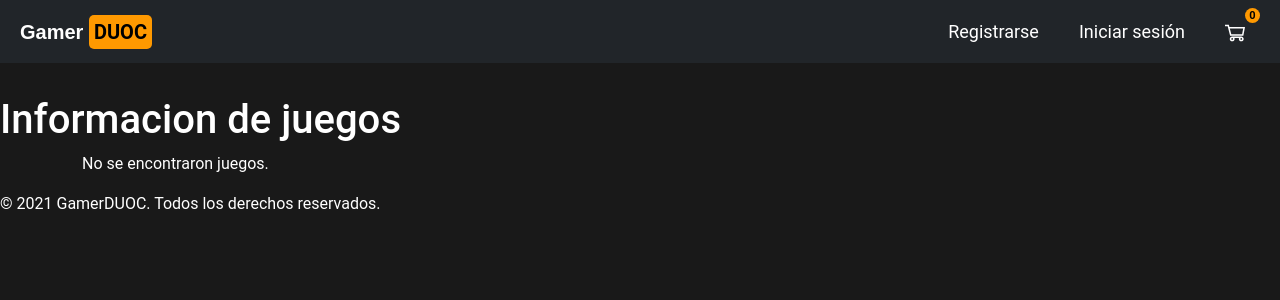
After one commit to c4miloarriagada/django_app, a Django app: page /info-juegos in a window 1280 px wide. The commit adds this page. Shown: the top 300 px of the page. Run offline with Django 5.2, Linux system fonts and the light colour scheme; data that the repository does not hold is empty.

Commit message:
feature: added info-juegos

```diff
--- a/duocgame/urls.py
+++ b/duocgame/urls.py
@@ -21,6 +21,7 @@ from .views import (
     mod_juegos,
     eliminar_juego,
     game_list,
+    info_games
 )
 
 urlpatterns = [
@@ -42,5 +43,6 @@ urlpatterns = [
     path("form_juegos/", form_juegos, name="form_juegos"),
     path("mod_juegos/<int:idgame>/", mod_juegos, name="mod_juegos"),
     path("eliminar_juego/<int:idgame>/", eliminar_juego, name="eliminar_juego"),
+    path("info-juegos", info_games, name="info-juegos"),
     path("api/juegos/", game_list, name="game_list")
 ]
--- a/duocgame/views.py
+++ b/duocgame/views.py
@@ -1,3 +1,4 @@
+import requests
 from django.contrib.auth import authenticate, get_user_model, login
 from django.contrib.auth.decorators import login_required
 from django.http import HttpResponse
@@ -10,7 +11,6 @@ from rest_framework.parsers import JSONParser
 from django.views.decorators.csrf import csrf_exempt
 from .models import Game
 from .serializers import GameSerializer
-
 from .models import UserProfile
 from .models import Game
 # Create your views here.
@@ -156,6 +156,18 @@ def visualizacion(request):
     return render(request, "visualizacion.html")
 
 
+def info_games(request):
+    url_api = 'https://www.freetogame.com/api/games'
+    response = requests.get(url_api)
+    if response.status_code == 200:
+        juegos = response.json()
+    else:
+        juegos = []
+
+    to_render = {"juegos": juegos}
+    return render(request, 'info_juegos.html', to_render)
+
+
 def wip(request):
     if request.user.is_authenticated:
         perfil = request.session.get("role")
@@ -222,3 +234,20 @@ def game_list(request):
             serializer.save()
             return Response(serializer.data, status=status.HTTP_201_CREATED)
         return Response(serializer.errors, status=status.HTTP_400_BAD_REQUEST)
+
+
+@csrf_exempt
+@api_view(["GET", "POST"])
+def get_games(request):
+    if request.method == "GET":
+        games = Game.objects.all()
+        serializer = GameSerializer(games, many=True)
+        return Response(serializer.data)
+
+    elif request.method == "POST":
+        data = JSONParser().parse(request)
+        serializer = GameSerializer(data=data)
+        if serializer.is_valid():
+            serializer.save()
+            return Response(serializer.data, status=status.HTTP_201_CREATED)
+        return Response(serializer.errors, status=status.HTTP_400_BAD_REQUEST)
--- a/requirements.txt
+++ b/requirements.txt
@@ -1,3 +1,4 @@
 django==5.0.3
 oracledb==2.1.2
 python-dotenv==1.0.1
+requests==2.31.0
--- /dev/null
+++ b/static/css/info_juegos.css
@@ -0,0 +1,114 @@
+* {
+  font-family: 'Roboto', sans-serif;
+}
+body {
+  margin: 0;
+  padding: 0;
+  background-color: rgb(0, 0, 0);
+}
+
+.navbar {
+  margin: 0;
+  padding: 0;
+  box-sizing: border-box;
+}
+
+.wrapper {
+  margin: 0;
+  padding: 0;
+  box-sizing: border-box;
+
+  background-color: #191919;
+}
+
+.header {
+  position: fixed;
+  top: 0;
+  left: 0;
+  width: 100%;
+  height: 63px;
+  padding: 20px 20px;
+  background-color: #212529;
+  display: flex;
+  justify-content: space-between;
+  align-items: center;
+  z-index: 100;
+}
+
+.logo {
+  font-family: sans-serif;
+  font-weight: bold;
+  font-size: 20px;
+  color: #fff;
+  text-decoration: none;
+}
+
+.logo span {
+  background-color: #ff9900;
+  color: #000;
+  padding: 5px 5px 5px 5px;
+  border-radius: 5px;
+}
+
+.navbar a {
+  position: relative;
+  text-decoration: none;
+  color: #fff;
+  font-size: 18px;
+  margin-left: 20px;
+  padding: 10px 10px 10px 10px;
+}
+
+.navbar a:hover {
+  background-color: #326394;
+  padding: 10px 10px 10px 10px;
+  border-radius: 5px;
+}
+
+@media screen and (max-width: 500px) {
+  .navbar a {
+    float: none;
+    display: block;
+  }
+}
+
+/* Estilo para el carrito */
+
+.navbar a img {
+  width: 20px;
+  height: 20px;
+  margin-right: 5px;
+}
+
+#cuenta-carrito {
+  background-color: #ff9900;
+  color: #000;
+  font-weight: bold;
+  border-radius: 100%;
+  aspect-ratio: 1;
+  display: inline-block;
+  width: 15px;
+  height: 15px;
+  text-align: center;
+  position: absolute;
+  top: 0;
+  right: 0;
+  font-size: 11px;
+  line-height: 15px;
+}
+
+main {
+  margin-top: 6rem;
+}
+
+h1 {
+  color: white !important;
+}
+
+h4 {
+  color: #326394 !important;
+}
+
+p {
+  color: white;
+}
--- /dev/null
+++ b/templates/info_juegos.html
@@ -0,0 +1,71 @@
+{% load static %}
+<!DOCTYPE html>
+<html lang="es">
+
+<head>
+    <meta charset="UTF-8" />
+    <meta name="viewport" content="width=device-width, initial-scale=1.0" />
+    <title>GamerDUOC - Agregar Juegos</title>
+    <link rel="stylesheet" href="{% static 'css/info_juegos.css' %}" />
+    <link href="https://cdn.jsdelivr.net/npm/bootstrap@5.3.0-alpha1/dist/css/bootstrap.min.css" rel="stylesheet" />
+    <script src="{% static 'js/shoppingcart.js' %}" defer></script>
+</head>
+
+<body class="wrapper">
+    <header class="header">
+        <a href="{% url 'landing_page' %}" class="logo">Gamer <span>DUOC</span></a>
+        <nav class="navbar">
+            {% if user.is_authenticated %}
+            <form id="logoutForm" method="POST" action="{% url 'logout' %}">
+                {% csrf_token %}
+                <a href="#" onclick="document.getElementById('logoutForm').submit()">Cerrar sesión</a>
+            </form>
+            {% else %}
+            <a href="{% url 'signup' %}">Registrarse</a>
+            <a href="{% url 'login' %}">Iniciar sesión</a>
+            {% endif %}
+            <a href="{% url 'shoppingcart' %}"><img src="./../static/icons/shopping-cart.svg" alt="Carrito" />
+                <span id="cuenta-carrito">0</span>
+            </a>
+        </nav>
+    </header>
+
+
+
+    <main>
+        <h1>Informacion de juegos</h1>
+        <section class="container">
+
+            {% if juegos %}
+            <div class="row">
+                {% for juego in juegos %}
+
+                <div class="col">
+                    <div class="card__container">
+                        <h4>
+                            {{ juego.title }}
+                        </h4>
+
+                        <img src={{juego.thumbnail}} alt="">
+                        <p>
+                            {{ juego.short_description }}
+                        </p>
+
+
+                    </div>
+                </div>
+                {% endfor %}
+                {% else %}
+                <p>No se encontraron juegos.</p>
+                {% endif %}
+
+            </div>
+        </section>
+    </main>
+
+    <footer>
+        <p>© 2021 GamerDUOC. Todos los derechos reservados.</p>
+    </footer>
+</body>
+
+</html>
--- a/templates/signup.html
+++ b/templates/signup.html
@@ -2,6 +2,7 @@
 <html lang="en">
 
 <head>
+
   <meta charset="UTF-8" />
   <meta name="viewport" content="width=device-width, initial-scale=1.0" />
   <link rel="preconnect" href="https://fonts.googleapis.com" />
@@ -9,7 +10,7 @@
   <link
     href="https://fonts.googleapis.com/css2?family=Roboto:ital,wght@0,100;0,300;0,400;0,500;0,700;0,900;1,100;1,300;1,400;1,500;1,700;1,900&display=swap"
     rel="stylesheet" />
-  <link rel="stylesheet" href="../static/css/singup.css" />
+  <link rel="stylesheet" type="text/css" href="/static/css/singup.css" />
   <link href="https://cdn.jsdelivr.net/npm/bootstrap@5.3.0-alpha1/dist/css/bootstrap.min.css" rel="stylesheet" />
   <script src="/static/js/script_carrito.js" defer></script>
   <script src="/static/js/script_form.js"></script>
```
Also changed, not shown: djangoapp/settings.py (+6 -6 lines).
